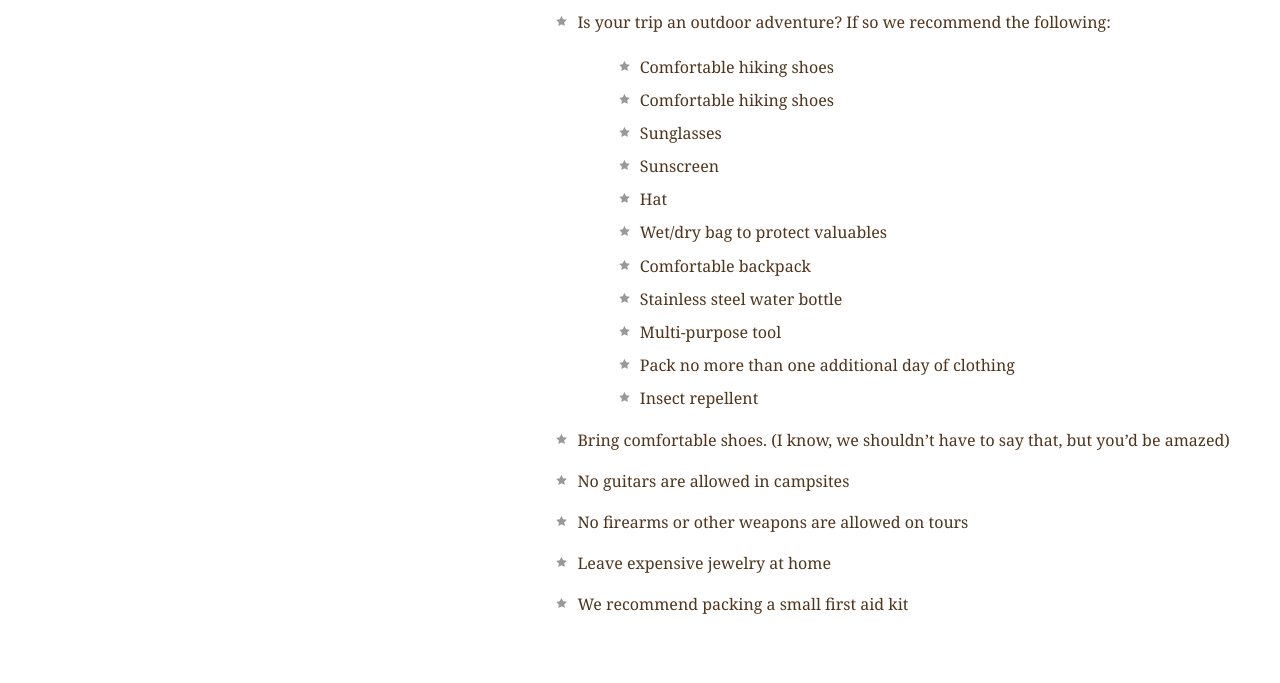
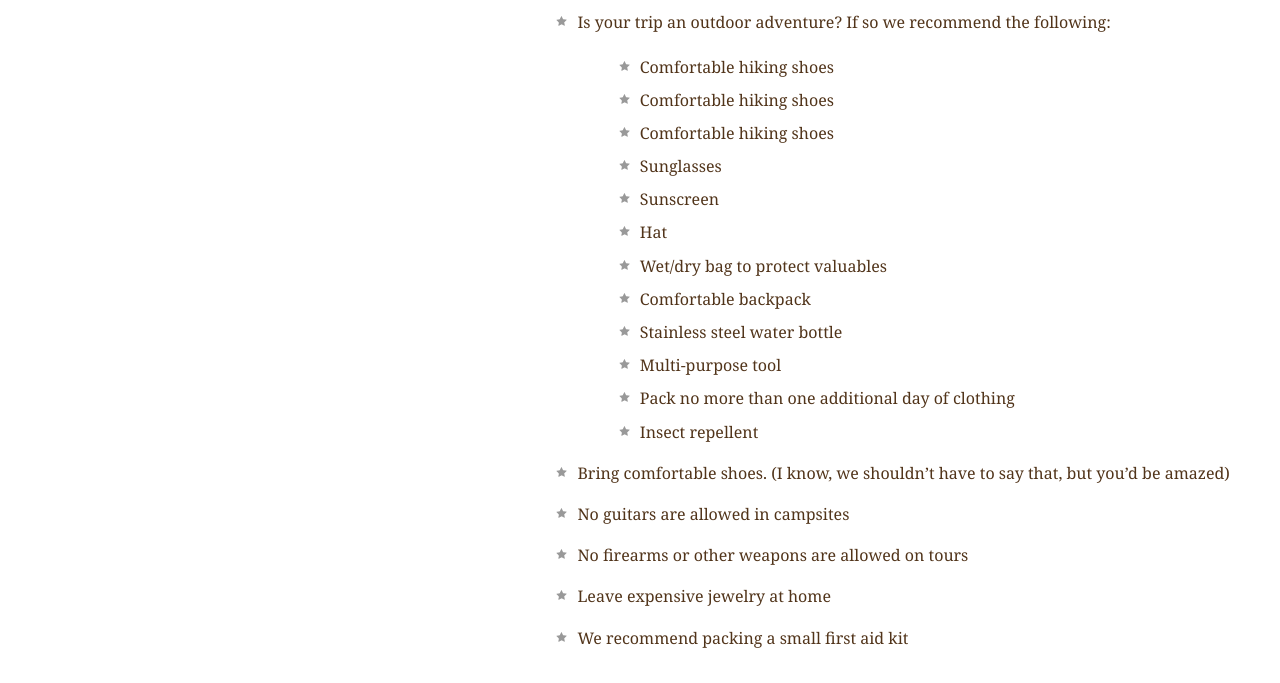
Before and after one commit to valera7/explore_california, a plain HTML site: page resources.html in a window 1280 px wide. Shown: the part 1980-2663 px from the top of the page. Drawn offline with Linux system fonts and the light colour scheme.

Commit message:
add therd line to resources.html

```diff
--- a/resources.html
+++ b/resources.html
@@ -96,6 +96,7 @@
               <ul>
 				<li>Comfortable hiking shoes</li>
 				<li>Comfortable hiking shoes</li>
+				<li>Comfortable hiking shoes</li>
 				<li>Sunglasses</li>
                 <li>Sunscreen</li>
                 <li>Hat</li>
```
